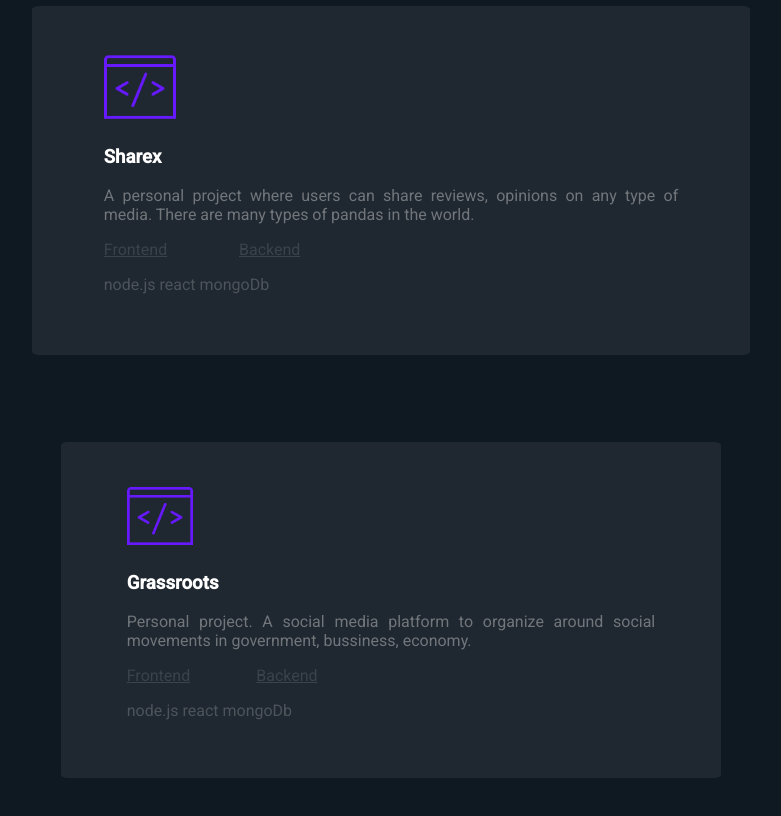
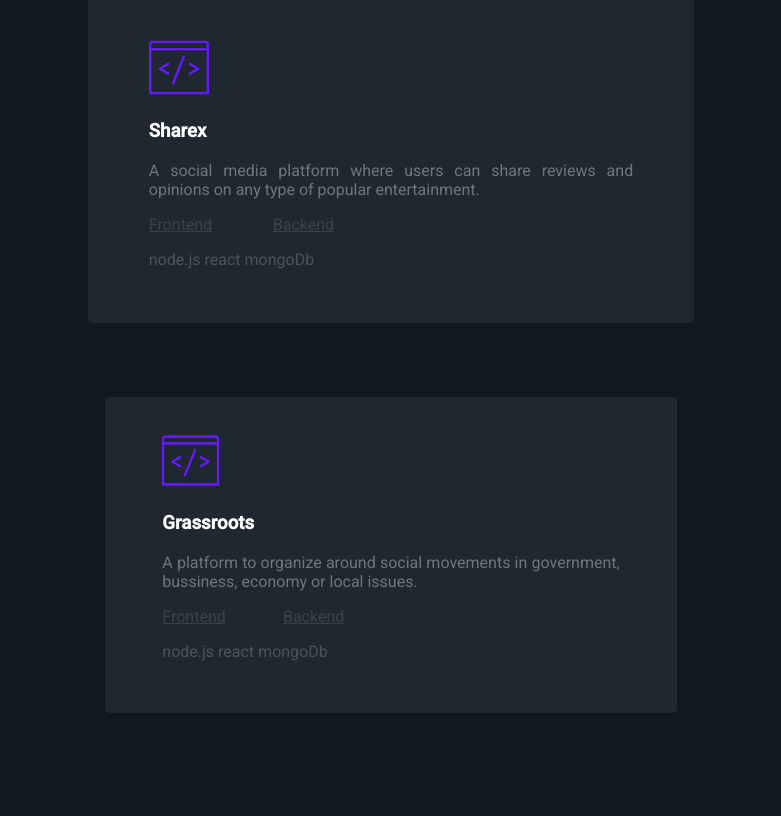
Before and after one commit to leopoldonavarretem/wip-personalwebpage, a React (Create React App) app: page /portfolio in a window 1280 px wide. Shown: the part 546-1362 px from the top of the page, without its empty margins (249-1030 px from the left). After the commit the page ends 1313 px from the top, so only its background shows below. Built offline with nearby package versions, Linux system fonts and the light colour scheme.

Commit message:
1.0.0: Ready for deployment test.

```diff
--- a/src/pages/Portfolio/Portfolio.jsx
+++ b/src/pages/Portfolio/Portfolio.jsx
@@ -18,7 +18,7 @@ const projectInformation = [
   {
     name: "Sharex",
     description:
-      "A personal project where users can share reviews, opinions on any type of media. There are many types of pandas in the world.",
+      "A social media platform where users can share reviews and opinions on any type of popular entertainment.",
     tools: "node.js  react  mongoDb",
     link: "https://github.com/leopoldonavarretem/wip-sharex-backend",
     frontEndLink: "https://github.com/leopoldonavarretem/wip-sharex-backend",
@@ -29,7 +29,7 @@ const projectInformation = [
   {
     name: "Grassroots",
     description:
-      "Personal project. A social media platform to organize around social movements in government, bussiness, economy.",
+      "A platform to organize around social movements in government, bussiness, economy or local issues.",
     tools: "node.js  react  mongoDb",
     link: "https://github.com/leopoldonavarretem/wip-grassroots-backend",
     frontEndLink: "https://github.com/leopoldonavarretem/wip-grassroots-frontend",
```
